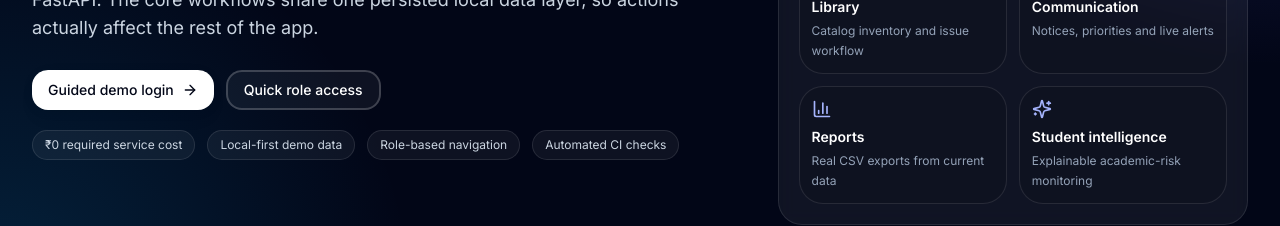
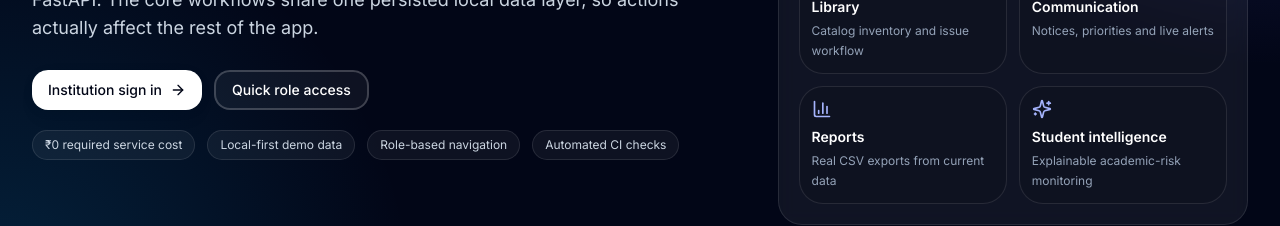
Before and after one commit to Bharath496/EDU_ONE, a Next.js app in the folder apps/web/: page / in a window 1280 px wide. Shown: the part 437-663 px from the top of the page. Built offline with nearby package versions, Linux system fonts and the light colour scheme; no server answers.

Commit message:
feat(web): link institution sign-in separately from demo access

```diff
--- a/apps/web/app/page.tsx
+++ b/apps/web/app/page.tsx
@@ -137,10 +137,10 @@ export default function HomePage() {
               </p>
               <div className="mt-7 flex flex-wrap gap-3">
                 <Button
-                  onClick={() => router.push('/auth/institution')}
+                  onClick={() => router.push('/auth/sign-in')}
                   className="gap-2 bg-white text-slate-950 hover:bg-slate-100"
                 >
-                  Guided demo login
+                  Institution sign in
                   <ArrowRight className="h-4 w-4" />
                 </Button>
                 <Button
```
